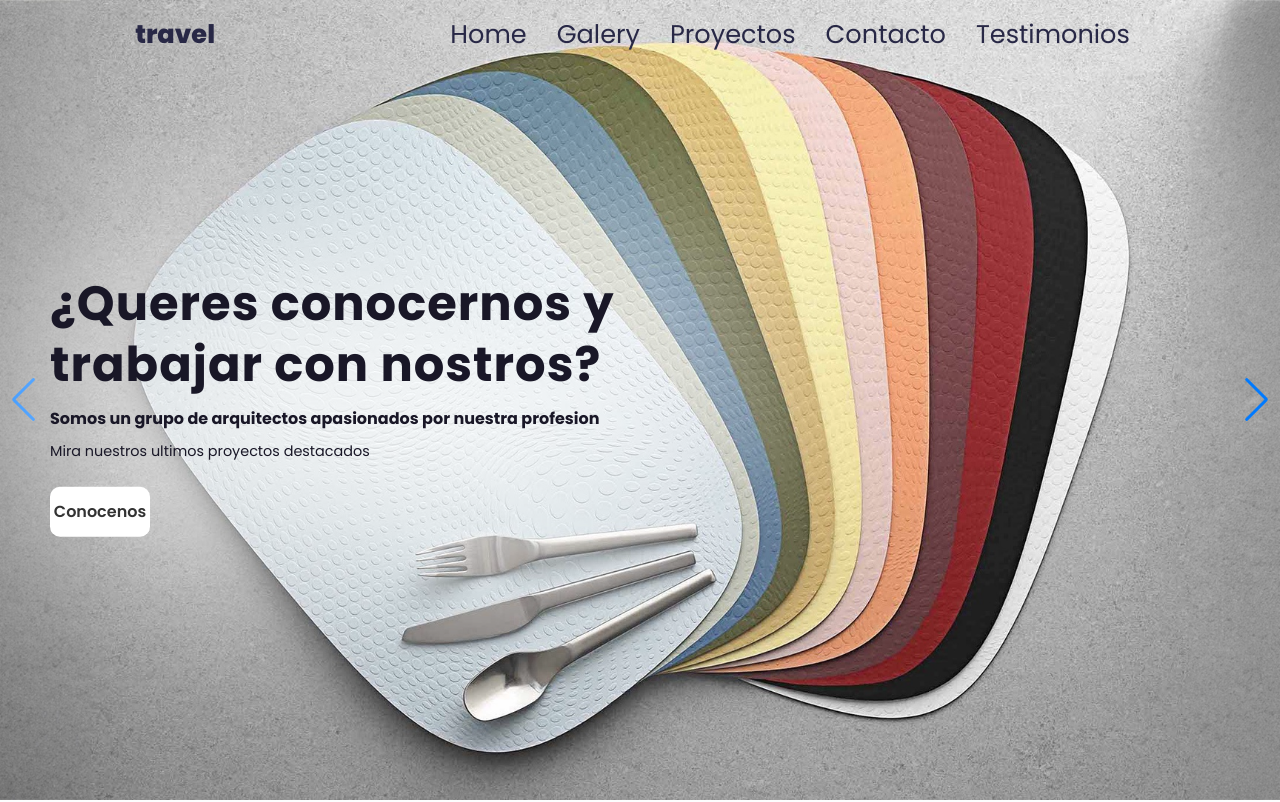
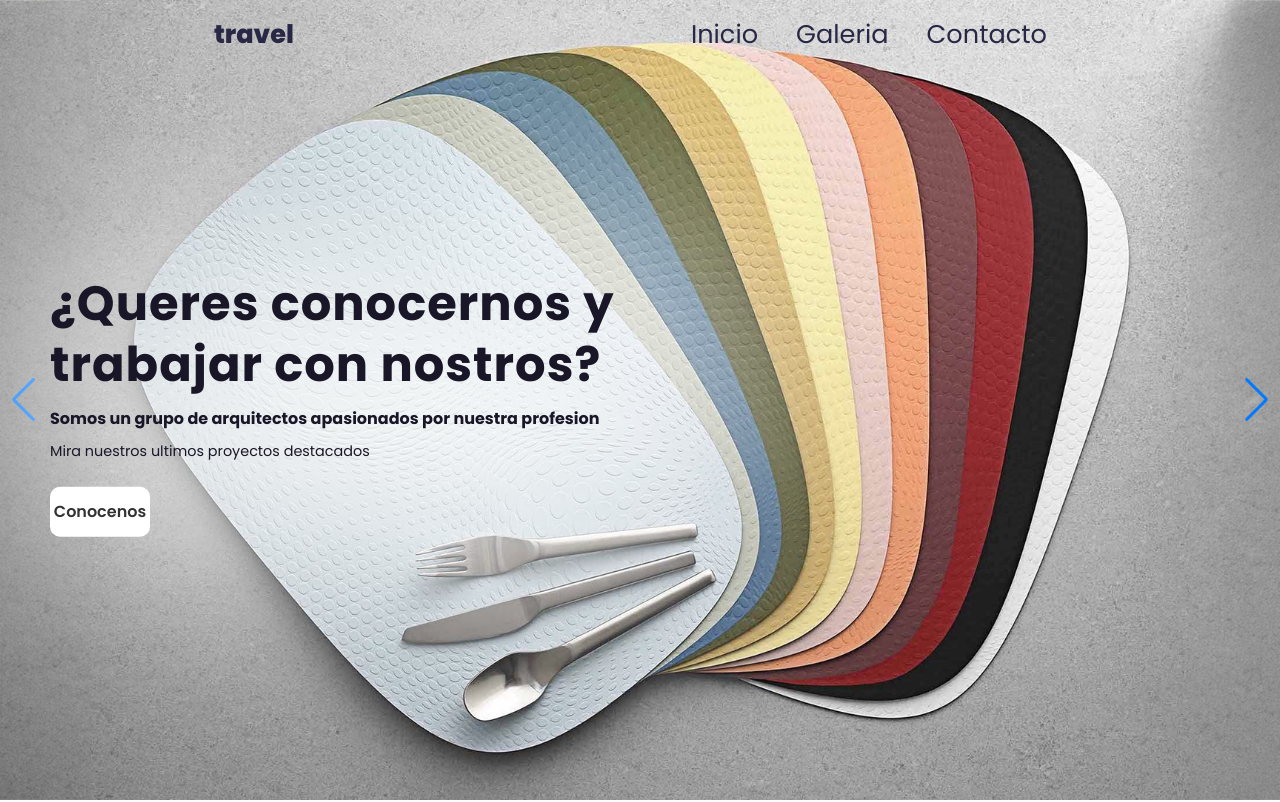
Before and after one commit to fedega15/l-page-arquitectos-next.js, a Next.js app: page / in a window 1280 px wide. Shown: the top 802 px of the page. Built offline with nearby package versions, Linux system fonts and the light colour scheme.

Commit message:
10/09/23

```diff
--- a/components/Footer.js
+++ b/components/Footer.js
@@ -26,7 +26,7 @@ const Footer = () => {
             <ul>
                 <li><a href="#home">Home</a></li>
                 <li><a href="#galery">Galeria</a></li>
-                <li><a href="#proyectos">Proyectos</a></li>
+              {/*   <li><a href="#proyectos">Proyectos</a></li> */}
                 <li><a href="#contacto">Contacto</a></li>
             </ul>
         </div>
--- a/components/Galery.js
+++ b/components/Galery.js
@@ -55,7 +55,7 @@ const galeria = [
   },
   {
     id: 7,
-    proyect: "Muebles",
+    proyect: "Interiores",
     name: "Muebles",
     img: "/g7.png",
     activites: 10,
--- a/components/Header.js
+++ b/components/Header.js
@@ -4,13 +4,12 @@ import { useEffect, useState } from "react";
 import "../styles/header.css";
 
 const categories = [
-  { name: "Home", link: "#" },
-  { name: "galery", link: "#galery" },
-  { name: "Proyectos", link: "#proyectos" },
+
+  { name: "Inicio", link: "#" },
+  { name: "Galeria", link: "#galery" },
   { name: "Contacto", link: "#contacto" },
-  { name: "Testimonios", link: "#testimonios" },
-];
-
+];  {/*     { name: "Proyectos", link: "#proyectos" } */}
+{/* { name: "Testimonios", link: "#testimonios" } */}
 const Header = () => {
   const [visible, setVisible] = useState(false);
   const [showMenu, setShowMenu] = useState(false);
--- a/styles/footer.css
+++ b/styles/footer.css
@@ -54,7 +54,7 @@ footer .social a{
 
 footer .social a:hover {
     background: var(--primary);
-    color: #fff;
+    color: #ac2c5d;
 }
 
 footer .box ul{
--- a/styles/header.css
+++ b/styles/header.css
@@ -19,6 +19,8 @@ header nav {
 }
 
 header .logo {
+    justify-content: flex-start;
+    left: 5px;
     font-size: 1.6rem;
     color: var(--main);
     font-weight: 900;
@@ -36,7 +38,8 @@ header ul{
 
 header ul li a {
     font-size:  1.6rem;
-    margin: 0 15px;
+    justify-content: space-between;
+    margin:19px ;
     color: var(--secondary);
     transition: all ease 0.3s;
     text-transform: capitalize;
@@ -71,8 +74,9 @@ header nav .menu_btn {
     }
 
     header ul li a{
+
         display: block;
-        padding: 20px;
+        padding: 7px;
         border-bottom: 1px solid var( --border-color);
     }
 
--- a/styles/trending.css
+++ b/styles/trending.css
@@ -122,3 +122,16 @@
     color: var(--primary);
 
 }
+
+@media (max-width: 300px) {
+    #trending .card .price {
+        gap:5px;
+    }
+    #trending .card .price p{
+        font-size: 0.7rem
+    }
+    #trending .card .price a{
+        font-size: 0.6rem;
+        width: 80px;
+    }
+}
```
